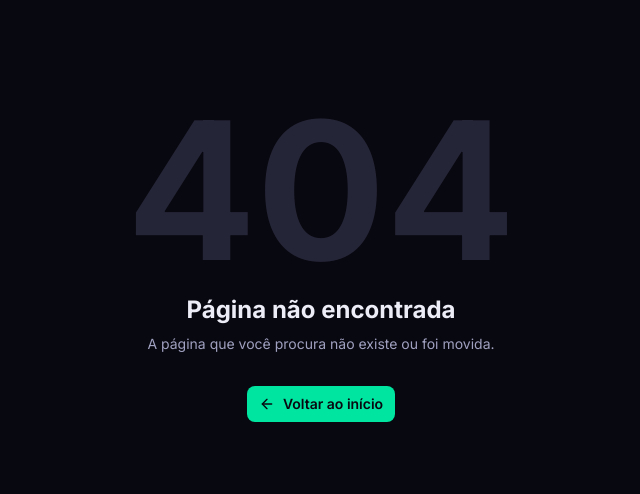
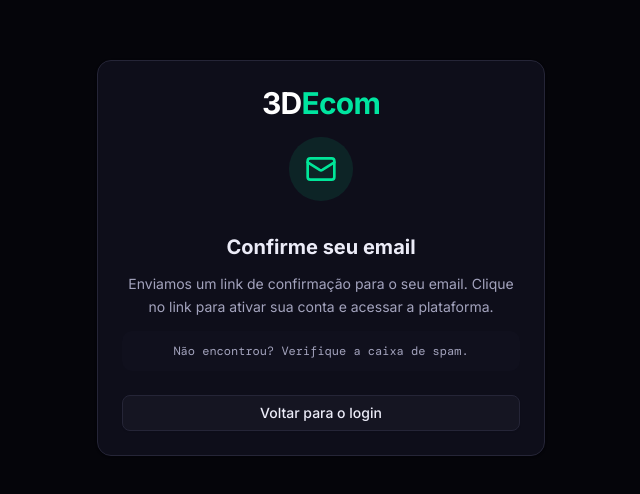
Before and after one commit to joaolangeloh/3decom, a Next.js app: page /auth/confirmar-email in a window 1280 px wide. Before the commit this address had no page. Shown: the part 142-636 px from the top of the page, without its empty margins (319-959 px from the left). Built offline with nearby package versions, Linux system fonts and the light colour scheme; a web font is replaced by a local one.

Commit message:
fluxo de autenticação

```diff
--- a/app/auth/cadastro/actions.ts
+++ b/app/auth/cadastro/actions.ts
@@ -37,5 +37,5 @@ export async function signup(prevState: unknown, formData: FormData) {
   }
 
   revalidatePath('/', 'layout')
-  redirect('/assinar')
+  redirect('/auth/confirmar-email')
 }
--- a/app/auth/cadastro/page.tsx
+++ b/app/auth/cadastro/page.tsx
@@ -87,7 +87,7 @@ export default function CadastroPage() {
               />
             </div>
           </CardContent>
-          <CardFooter className="flex flex-col space-y-4">
+          <CardFooter className="flex flex-col space-y-4 mt-2">
             <Button type="submit" className="w-full" disabled={pending}>
               {pending ? 'Criando conta...' : 'Criar conta'}
             </Button>
--- a/app/auth/confirm/route.ts
+++ b/app/auth/confirm/route.ts
@@ -6,7 +6,7 @@ export async function GET(request: NextRequest) {
   const { searchParams } = new URL(request.url)
   const token_hash = searchParams.get('token_hash')
   const type = searchParams.get('type') as EmailOtpType | null
-  const next = '/calculadora'
+  const next = '/assinar'
 
   const redirectTo = request.nextUrl.clone()
   redirectTo.pathname = next
--- /dev/null
+++ b/app/auth/confirmar-email/page.tsx
@@ -0,0 +1,48 @@
+import Link from 'next/link'
+import { Mail } from 'lucide-react'
+import { Button } from '@/components/ui/button'
+import {
+  Card,
+  CardContent,
+  CardFooter,
+  CardHeader,
+} from '@/components/ui/card'
+
+export const metadata = { title: 'Confirme seu email' }
+
+export default function ConfirmarEmailPage() {
+  return (
+    <div className="flex min-h-screen items-center justify-center bg-background px-4">
+      <Card className="w-full max-w-md text-center">
+        <CardHeader className="space-y-4 pb-2">
+          <div className="mb-2 text-3xl font-bold tracking-tight">
+            <span className="text-white">3D</span>
+            <span className="text-[#00e5a0]">Ecom</span>
+          </div>
+          <div className="flex items-center justify-center">
+            <div className="flex items-center justify-center size-16 rounded-full bg-accent/10">
+              <Mail className="size-8 text-accent" />
+            </div>
+          </div>
+        </CardHeader>
+        <CardContent className="space-y-3">
+          <h1 className="text-xl font-bold">Confirme seu email</h1>
+          <p className="text-sm text-muted-foreground leading-relaxed">
+            Enviamos um link de confirmação para o seu email.
+            Clique no link para ativar sua conta e acessar a plataforma.
+          </p>
+          <div className="bg-secondary/50 rounded-lg p-3 text-xs text-muted-foreground font-mono">
+            Não encontrou? Verifique a caixa de spam.
+          </div>
+        </CardContent>
+        <CardFooter className="flex flex-col space-y-3">
+          <Button asChild variant="outline" className="w-full">
+            <Link href="/auth/login">
+              Voltar para o login
+            </Link>
+          </Button>
+        </CardFooter>
+      </Card>
+    </div>
+  )
+}
```
